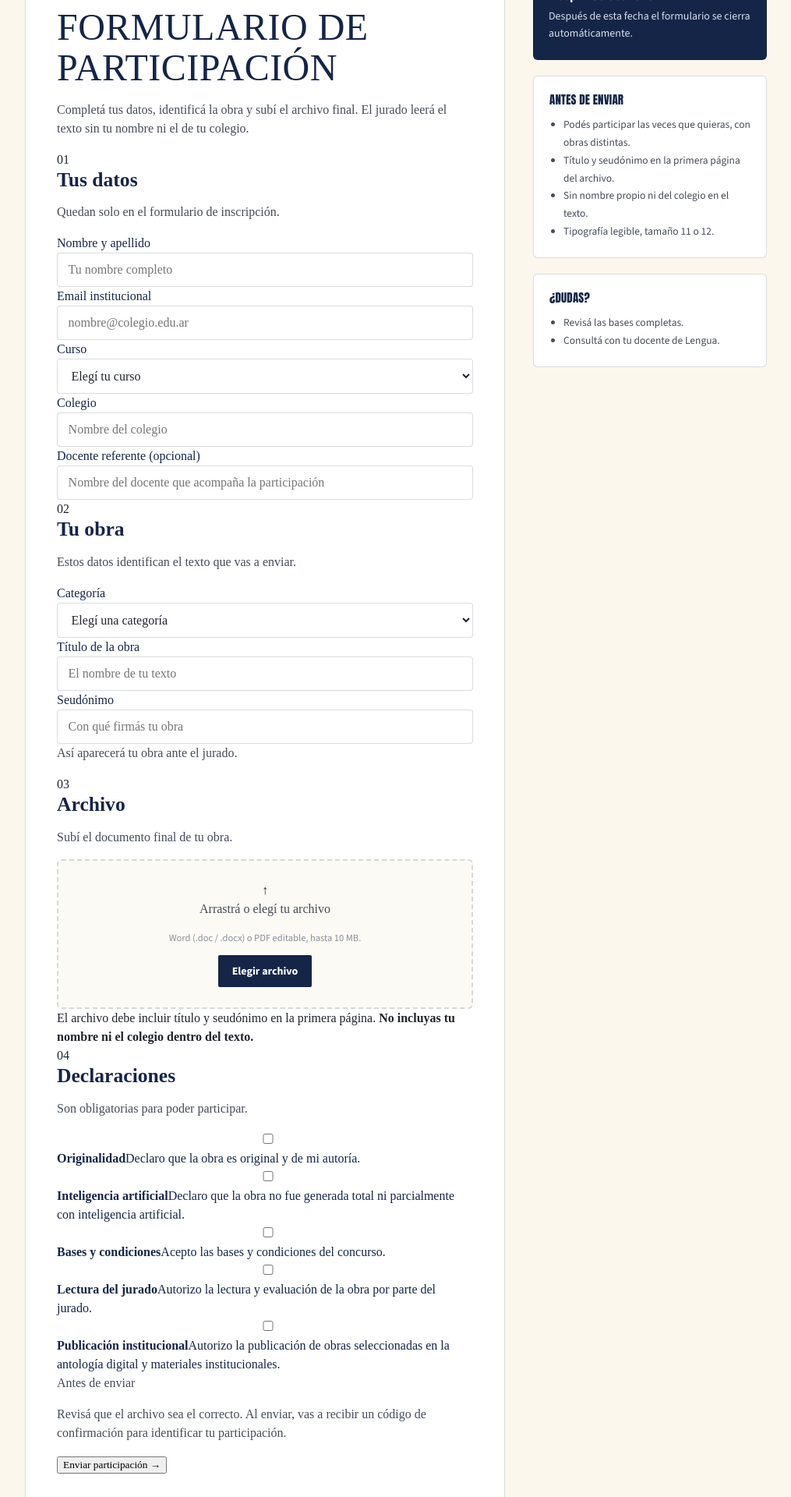
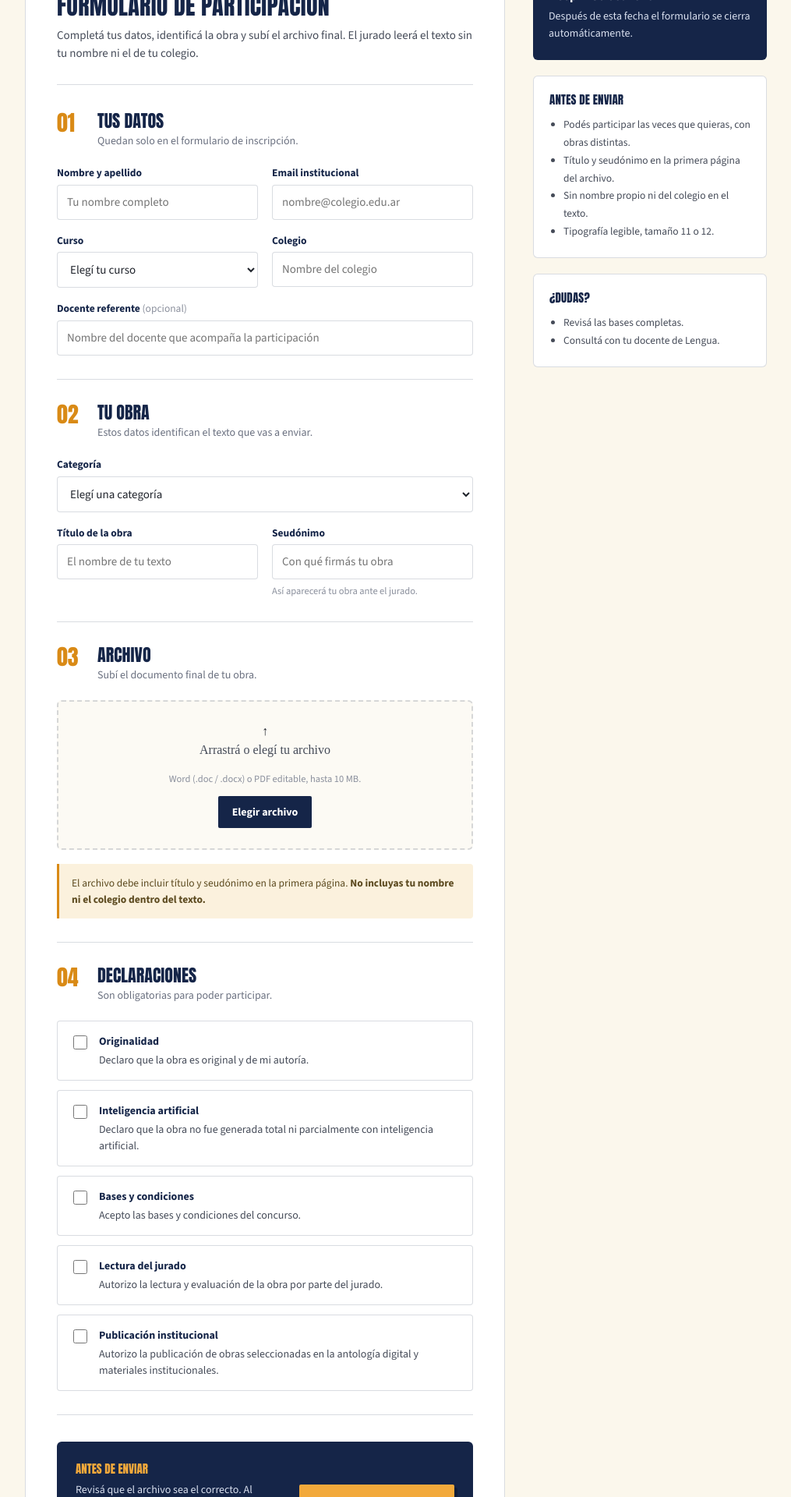
Before and after one commit to sophieblousson/voces-de-la-adolescencia, a Next.js app: page /participar in a window 1280 px wide. Shown: the part 440-2360 px from the top of the page at 78% size, without its empty margins (144-1159 px from the left). Built offline with nearby package versions, Linux system fonts and the light colour scheme.

Commit message:
Refactor CSS classes for form styling

```diff
--- a/components/form/FormWizard.module.css
+++ b/components/form/FormWizard.module.css
@@ -1,30 +1,284 @@
-.wizard {
+.form {
   width: 100%;
 }
 
-.wizard h1,
-.wizard h2,
-.wizard h3 {
+.formIntro {
+  margin-bottom: 34px;
+  padding-bottom: 28px;
+  border-bottom: 1px solid var(--color-line);
+}
+
+.script {
+  margin: 0 0 4px;
+  color: var(--color-marigold-dark);
+  font-family: var(--font-caveat), cursive;
+  font-size: 24px;
+  font-weight: 700;
+  line-height: 1.1;
+}
+
+.formIntro h2 {
+  margin: 0 0 10px;
   color: var(--color-ink);
   font-family: var(--font-anton), Impact, sans-serif;
+  font-size: 30px;
   font-weight: 400;
+  line-height: 1.05;
   text-transform: uppercase;
 }
 
-.wizard p,
-.wizard label,
-.wizard li,
-.wizard span {
+.formIntro p {
+  max-width: 620px;
+  margin: 0;
+  color: #454b58;
   font-family: var(--font-source-sans-3), Helvetica, Arial, sans-serif;
+  font-size: 15px;
+  line-height: 1.55;
 }
 
-.wizard label {
+.panel {
+  padding: 30px 0;
+  border-bottom: 1px solid var(--color-line);
+}
+
+.panel:first-of-type {
+  padding-top: 0;
+}
+
+.panelHeader {
+  display: flex;
+  align-items: flex-start;
+  gap: 14px;
+  margin-bottom: 22px;
+}
+
+.number {
+  flex: none;
+  width: 38px;
+  color: var(--color-marigold-dark);
+  font-family: var(--font-anton), Impact, sans-serif;
+  font-size: 28px;
+  font-weight: 400;
+  line-height: 1;
+}
+
+.panelHeader h3 {
+  margin: 0 0 4px;
+  color: var(--color-ink);
+  font-family: var(--font-anton), Impact, sans-serif;
+  font-size: 22px;
+  font-weight: 400;
+  line-height: 1.05;
+  text-transform: uppercase;
+}
+
+.panelHeader p {
+  margin: 0;
+  color: #6b7180;
+  font-family: var(--font-source-sans-3), Helvetica, Arial, sans-serif;
+  font-size: 14px;
+  line-height: 1.5;
+}
+
+.grid {
+  display: grid;
+  grid-template-columns: 1fr 1fr;
+  gap: 18px;
+}
+
+.full {
+  grid-column: 1 / -1;
+}
+
+.field {
+  display: flex;
+  flex-direction: column;
+}
+
+.field label {
+  margin-bottom: 6px;
+  color: var(--color-ink);
+  font-family: var(--font-source-sans-3), Helvetica, Arial, sans-serif;
+  font-size: 13.5px;
+  font-weight: 700;
+  line-height: 1.3;
+}
+
+.field label span {
+  color: #8a8f9c;
+  font-weight: 400;
+}
+
+.field input,
+.field select {
+  width: 100%;
+  background: #ffffff;
+  border: 1px solid var(--color-line);
+  border-radius: var(--radius-sm);
+  color: var(--color-charcoal);
+  font-family: var(--font-source-sans-3), Helvetica, Arial, sans-serif;
+  font-size: 15px;
+  line-height: 1.4;
+  padding: 11px 12px;
+  transition:
+    border-color var(--transition-fast),
+    box-shadow var(--transition-fast);
+}
+
+.field input:focus,
+.field select:focus {
+  border-color: var(--color-sky);
+  box-shadow: 0 0 0 3px rgba(44, 159, 216, 0.16);
+  outline: none;
+}
+
+.inputError {
+  border-color: var(--color-error) !important;
+}
+
+.errorText {
+  margin: 6px 0 0;
+  color: var(--color-error);
+  font-family: var(--font-source-sans-3), Helvetica, Arial, sans-serif;
+  font-size: 12.5px;
+  line-height: 1.4;
+}
+
+.hint {
+  margin: 6px 0 0;
+  color: #8a8f9c;
+  font-family: var(--font-source-sans-3), Helvetica, Arial, sans-serif;
+  font-size: 12.5px;
+  line-height: 1.4;
+}
+
+.notice {
+  margin-top: 18px;
+  padding: 14px 16px;
+  background: #fbf1dd;
+  border-left: 3px solid var(--color-marigold-dark);
+  border-radius: 0 var(--radius-sm) var(--radius-sm) 0;
+  color: #5c4a1f;
+  font-family: var(--font-source-sans-3), Helvetica, Arial, sans-serif;
+  font-size: 13.5px;
+  line-height: 1.55;
+}
+
+.declarations {
+  display: flex;
+  flex-direction: column;
+  gap: 12px;
+}
+
+.declaration {
+  display: flex;
+  align-items: flex-start;
+  gap: 12px;
+  padding: 15px 16px;
+  background: #ffffff;
+  border: 1px solid var(--color-line);
+  border-radius: var(--radius-sm);
+  cursor: pointer;
+}
+
+.declaration input {
+  flex: none;
+  width: 18px;
+  height: 18px;
+  margin-top: 3px;
+  accent-color: var(--color-marigold);
+}
+
+.declaration span {
+  color: #454b58;
+  font-family: var(--font-source-sans-3), Helvetica, Arial, sans-serif;
+  font-size: 14px;
+  line-height: 1.5;
+}
+
+.declaration strong {
+  display: block;
+  margin-bottom: 3px;
   color: var(--color-ink);
   font-weight: 700;
 }
 
-.wizard input,
-.wizard select,
-.wizard textarea {
+.finalBox {
+  display: flex;
+  align-items: center;
+  justify-content: space-between;
+  gap: 28px;
+  margin-top: 34px;
+  padding: 24px;
+  background: var(--color-ink);
+  border-radius: var(--radius-md);
+}
+
+.finalBox p {
+  margin: 0;
+  color: #d9e0ef;
   font-family: var(--font-source-sans-3), Helvetica, Arial, sans-serif;
+  font-size: 14px;
+  line-height: 1.5;
 }
+
+.finalTitle {
+  margin-bottom: 4px !important;
+  color: var(--color-marigold) !important;
+  font-family: var(--font-anton), Impact, sans-serif !important;
+  font-size: 15px !important;
+  font-weight: 400 !important;
+  text-transform: uppercase;
+}
+
+.finalBox button {
+  flex: none;
+  border: none;
+  border-radius: 2px;
+  background: var(--color-marigold);
+  color: var(--color-ink);
+  cursor: pointer;
+  font-family: var(--font-source-sans-3), Helvetica, Arial, sans-serif;
+  font-size: 15px;
+  font-weight: 700;
+  padding: 14px 24px;
+  box-shadow: 4px 4px 0 rgba(0, 0, 0, 0.22);
+}
+
+.finalBox button:hover {
+  background: var(--color-marigold-dark);
+}
+
+.finalBox button:disabled {
+  background: #ddd5c7;
+  color: #8a8f9c;
+  cursor: not-allowed;
+  box-shadow: none;
+}
+
+.submitError {
+  margin-bottom: 24px;
+  padding: 14px 16px;
+  background: #fdecee;
+  border-left: 3px solid var(--color-error);
+  border-radius: 0 var(--radius-sm) var(--radius-sm) 0;
+  color: var(--color-charcoal);
+  font-family: var(--font-source-sans-3), Helvetica, Arial, sans-serif;
+  font-size: 13.5px;
+  line-height: 1.55;
+}
+
+@media (max-width: 720px) {
+  .grid {
+    grid-template-columns: 1fr;
+  }
+
+  .finalBox {
+    flex-direction: column;
+    align-items: stretch;
+  }
+
+  .finalBox button {
+    width: 100%;
+  }
+}
```
